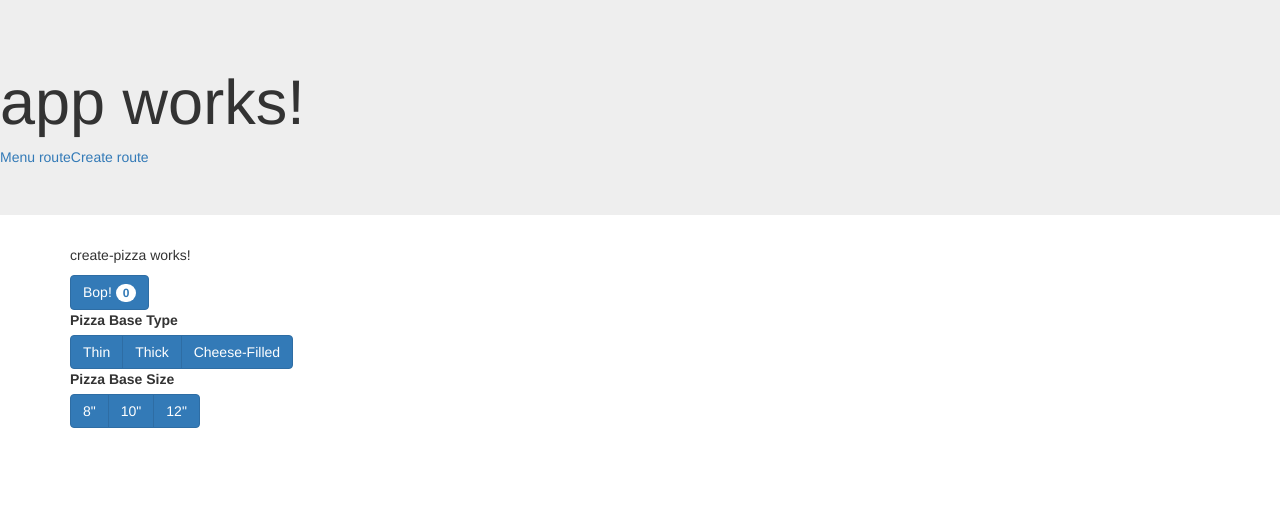
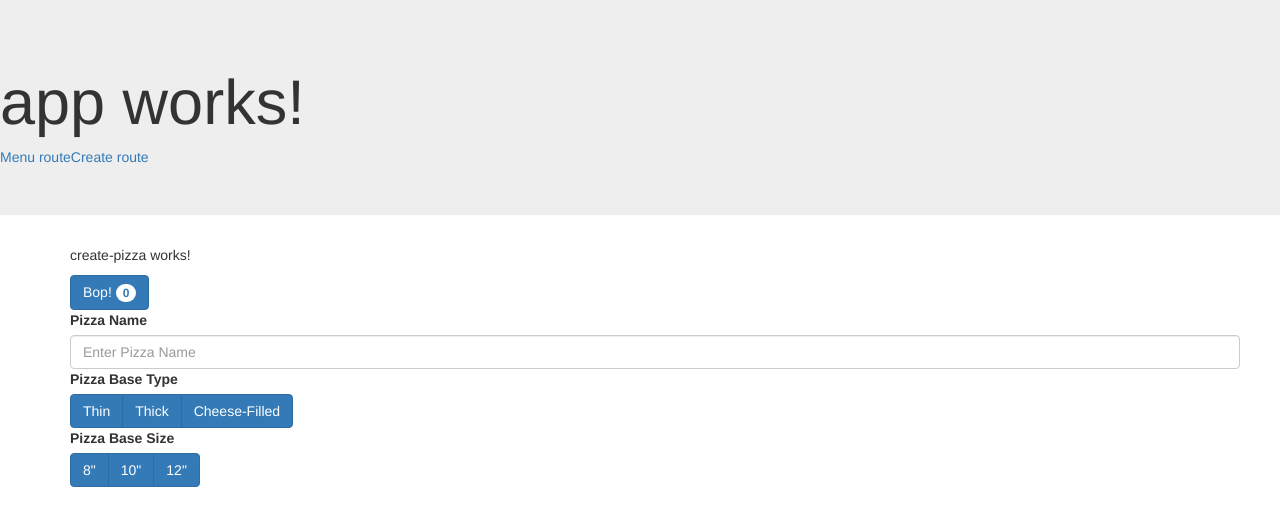
Before and after one commit to phughk/PizzaProgram, an Angular app in the folder ng2/: page /create in a window 1280 px wide. Shown: the top 526 px of the page. Built offline with nearby package versions, Linux system fonts and the light colour scheme.

Commit message:
ng2, Swapped out string[] for PizzaComponent[], dont know if it works

```diff
--- a/ng2/src/app/create-pizza/create-pizza.component.html
+++ b/ng2/src/app/create-pizza/create-pizza.component.html
@@ -7,6 +7,10 @@
 
 <div class="container">
 	<form>
+		<div class="row">
+			<label for="pizzaName">Pizza Name</label>
+			<input class="form-control" id="pizzaName" placeholder="Enter Pizza Name"/>
+		</div>
 		<div class="row">
 			<label>Pizza Base Type</label>
 		</div>
--- a/ng2/src/app/menu.service.ts
+++ b/ng2/src/app/menu.service.ts
@@ -1,9 +1,11 @@
 import { Injectable } from '@angular/core';
+import { PizzaComponent } from './pizza/pizza.component';
 
 @Injectable()
 export class MenuService {
 
 	values: string[];
+	pizzas: PizzaComponent[]
 
   constructor() {
 		this.values = []
--- a/ng2/src/app/pizza-menu/pizza-menu.component.html
+++ b/ng2/src/app/pizza-menu/pizza-menu.component.html
@@ -6,3 +6,4 @@ pizza-menu works!
 		{{item}}
 	</li>
 </ul>
+<app-pizza *ngFor="let pizza of menuService.pizzas"></app-pizza>
```
